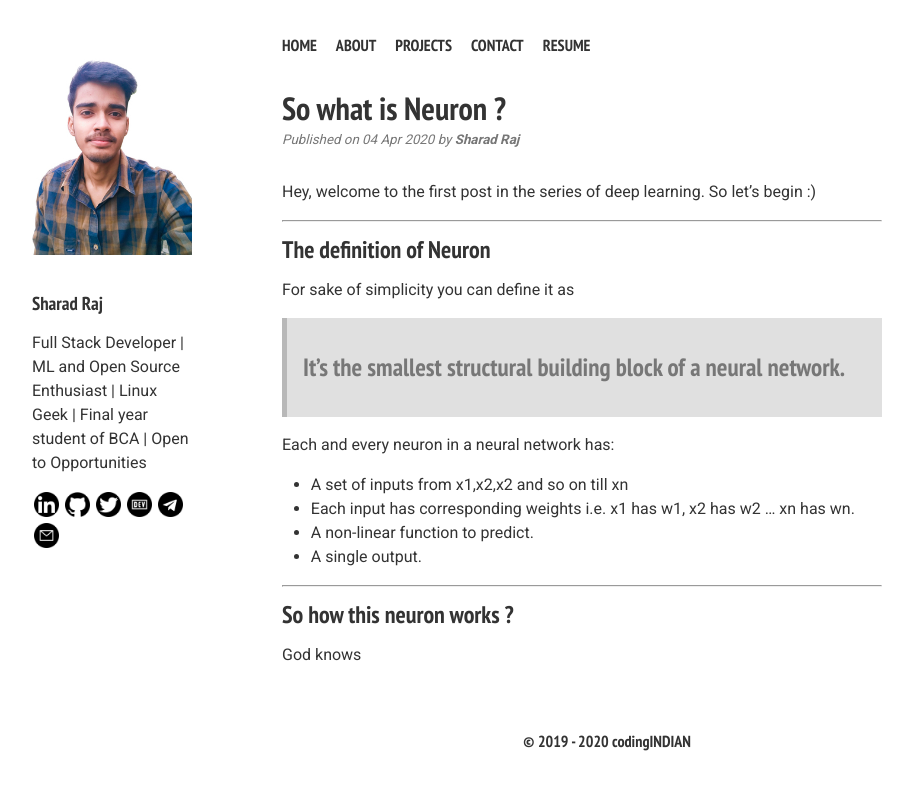
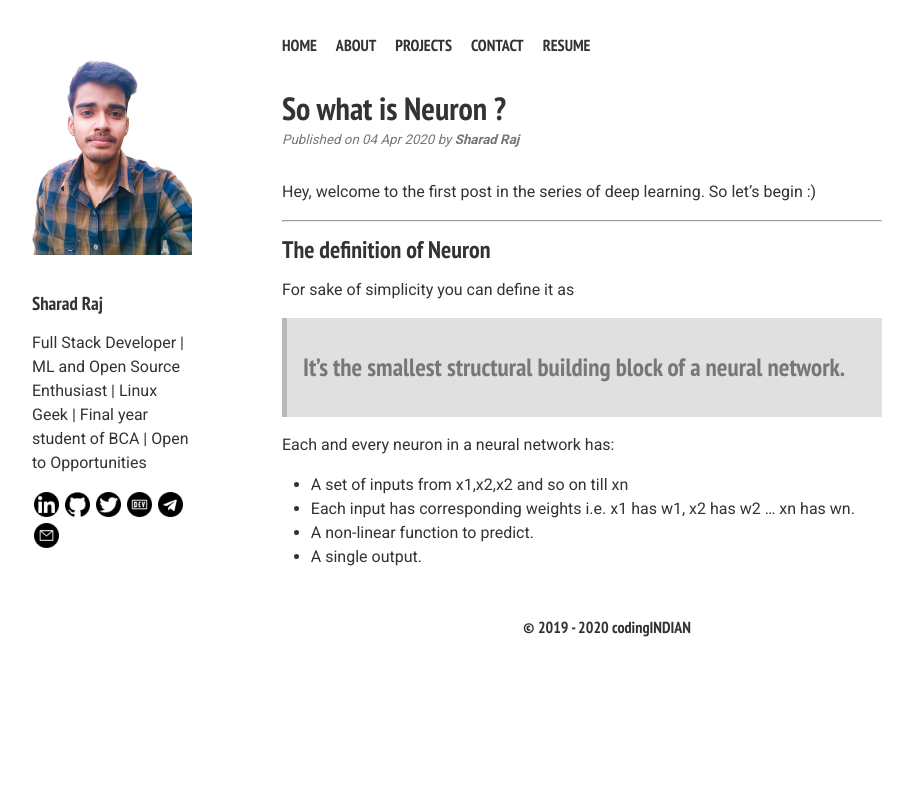
Before and after one commit to sharadcodes/sharadcodes.github.io, a Jekyll site: the page built from _posts/2020-04-04-so-what-is-neuron-?-.md, in a window 1280 px wide. Shown: the top 790 px of the page, without its empty margins (33-946 px from the left). Built offline with Jekyll 4.4.1, drawn with Linux system fonts in a browser that asks for light colours.

Commit message:
Update 2020-04-04-so-what-is-neuron-?-.md

```diff
--- a/_posts/2020-04-04-so-what-is-neuron-?-.md
+++ b/_posts/2020-04-04-so-what-is-neuron-?-.md
@@ -22,9 +22,3 @@ Each and every neuron in a neural network has:
 * Each input has corresponding weights i.e. x1 has w1, x2 has w2 ... xn has wn.
 * A non-linear function to predict.
 * A single output.
-
----
-
-## So how this neuron works ?
-
-God knows
```
